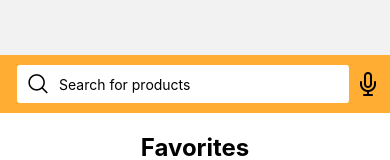
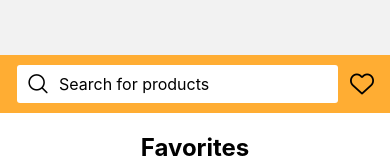
Before and after one commit to Ikshita-N/Construction-Ecommerce, a React Native app: screen /Fav in a window 390 px wide. Shown: the top 160 px of the page. Built offline with nearby package versions, Linux system fonts and the light colour scheme.

Commit message:
fav update

```diff
--- a/IpAddressUtils.js
+++ b/IpAddressUtils.js
@@ -1,4 +1,4 @@
-let ipAddress = '10.200.33.253';
+let ipAddress = '192.168.0.164';
 
 const setIpAddress = (newIpAddress) => {
   ipAddress = newIpAddress;
--- a/components/CategoryProduct.js
+++ b/components/CategoryProduct.js
@@ -1,13 +1,38 @@
-import React from 'react';
-import { View, Text, Image, StyleSheet, TouchableOpacity } from 'react-native';
-import { AirbnbRating } from 'react-native-ratings';
-import { useNavigation } from '@react-navigation/native';
+import React from "react";
+import {
+  View,
+  Text,
+  Image,
+  StyleSheet,
+  TouchableOpacity,
+  Button,
+} from "react-native";
+import { AirbnbRating } from "react-native-ratings";
+import { useNavigation, useRoute } from "@react-navigation/native";
+import { useDispatch } from "react-redux";
+import { addToCart } from "../redux/CartReducer";
+import { removeFromFavorites } from "../redux/FavReducer";
+import { AntDesign } from "@expo/vector-icons";
 
-const CategoryProduct = ({ item }) => {
-  const { id, title, images, price, rating, mrp, reviews, category, description, keyFeatures, specifications } = item;
+const CategoryProduct = ({ item, isFavorite = false }) => {
+  const {
+    id,
+    title,
+    images,
+    price,
+    rating,
+    mrp,
+    reviews,
+    category,
+    description,
+    keyFeatures,
+    specifications,
+  } = item;
   const image = images[0];
   const discount = Math.round(((mrp - price) / mrp) * 100);
   const navigation = useNavigation();
+  const dispatch = useDispatch();
+  const route = useRoute(); // Using useRoute hook to access route object
 
   const navigateToProductInfo = () => {
     navigation.navigate("Info", {
@@ -26,6 +51,19 @@ const CategoryProduct = ({ item }) => {
     });
   };
 
+  const handleAddToCart = () => {
+    dispatch(addToCart(item));
+    navigation.navigate("Cart"); // Navigate to Cart after adding to cart
+  };
+
+  const handleRemoveFromFavorites = () => {
+    dispatch(removeFromFavorites(item));
+  };
+
+  const addItemToCart = () => {
+    dispatch(addToCart(item));
+  };
+
   return (
     <View style={styles.categoryProduct}>
       <TouchableOpacity onPress={navigateToProductInfo}>
@@ -37,7 +75,9 @@ const CategoryProduct = ({ item }) => {
         </TouchableOpacity>
         <Text style={styles.productPrice}>
           ₹{price} <Text style={styles.mrp}>M.R.P: ₹{mrp}</Text>
-          {discount > 0 && <Text style={styles.discount}> ({discount}% off)</Text>}
+          {discount > 0 && (
+            <Text style={styles.discount}> ({discount}% off)</Text>
+          )}
         </Text>
         <View style={styles.rating}>
           <AirbnbRating
@@ -47,8 +87,27 @@ const CategoryProduct = ({ item }) => {
             size={20}
             isDisabled
           />
-          <Text style={styles.ratingText}>{rating} Rated by {reviews.length}</Text>
+          <Text style={styles.ratingText}>
+            {rating} Rated by {reviews.length}
+          </Text>
         </View>
+        {isFavorite && (
+          <View style={styles.buttonsContainer}>
+            <Button
+              title="Add to Cart"
+              onPress={() => {
+                addItemToCart();
+                handleAddToCart();
+              }}
+            />
+            <TouchableOpacity
+              onPress={handleRemoveFromFavorites}
+              style={styles.deleteIcon}
+            >
+              <AntDesign name="delete" size={20} color="red" />
+            </TouchableOpacity>
+          </View>
+        )}
       </View>
     </View>
   );
@@ -56,44 +115,52 @@ const CategoryProduct = ({ item }) => {
 
 const styles = StyleSheet.create({
   categoryProduct: {
-    flexDirection: 'row',
+    flexDirection: "row",
     padding: 10,
-    backgroundColor: 'white',
+    backgroundColor: "white",
     borderBottomWidth: 1,
-    borderBottomColor: '#eee',
+    borderBottomColor: "#eee",
   },
   productImage: {
     width: 100,
     height: 100,
-    resizeMode: 'contain',
+    resizeMode: "contain",
   },
   productInfo: {
     flex: 1,
     paddingLeft: 10,
-    justifyContent: 'center',
+    justifyContent: "center",
   },
   productTitle: {
     fontSize: 16,
-    fontWeight: 'bold',
+    fontWeight: "bold",
   },
   productPrice: {
     fontSize: 16,
-    color: '#333',
+    color: "#333",
   },
   mrp: {
-    textDecorationLine: 'line-through',
-    color: '#999',
+    textDecorationLine: "line-through",
+    color: "#999",
   },
   discount: {
-    color: '#d9534f',
+    color: "#d9534f",
   },
   rating: {
-    flexDirection: 'row',
-    alignItems: 'center',
+    flexDirection: "row",
+    alignItems: "center",
   },
   ratingText: {
     marginLeft: 5,
-    color: '#888',
+    color: "#888",
+  },
+  buttonsContainer: {
+    flexDirection: "row",
+    marginTop: 10,
+    alignItems: "center",
+  },
+  deleteIcon: {
+    marginLeft: 10,
   },
 });
 
--- a/components/header/Header.js
+++ b/components/header/Header.js
@@ -1,4 +1,4 @@
-import React, { useState, useEffect, useCallback } from "react";
+import React, { useState, useEffect } from "react";
 import {
   Pressable,
   StyleSheet,
@@ -7,21 +7,18 @@ import {
   View,
   Keyboard,
 } from "react-native";
-import {
-  AntDesign,
-  Feather,
-  Ionicons,
-  MaterialIcons,
-} from "@expo/vector-icons";
+import { AntDesign, MaterialIcons } from "@expo/vector-icons";
 import AsyncStorage from "@react-native-async-storage/async-storage";
 import axios from "axios";
 import { getIpAddress } from "../../IpAddressUtils";
-import { useFocusEffect } from "@react-navigation/native";
+import { useNavigation } from "@react-navigation/native";
+import Favorites from "../../screens/Favorites";
 
 const Header = ({ setModalVisible, modalVisible }) => {
   const [defaultAddress, setDefaultAddress] = useState(null);
   const [searchQuery, setSearchQuery] = useState("");
   const ipAddress = getIpAddress();
+  const navigation = useNavigation();
 
   const fetchDefaultAddress = async () => {
     try {
@@ -35,14 +32,17 @@ const Header = ({ setModalVisible, modalVisible }) => {
     }
   };
 
-  useFocusEffect(() => {
+  useEffect(() => {
     fetchDefaultAddress();
-  });
+  }, []);
 
   const handleSearch = () => {
     console.log("Searching for:", searchQuery);
+    Keyboard.dismiss();
+  };
 
-    Keyboard.dismiss();
+  const navigateToFavorites = () => {
+    navigation.navigate("Fav");
   };
 
   return (
@@ -63,14 +63,21 @@ const Header = ({ setModalVisible, modalVisible }) => {
             style={styles.searchInput}
           />
         </Pressable>
-        <Feather name="mic" size={24} color="black" />
+        <Pressable onPress={navigateToFavorites} style={styles.favoriteContainer}>
+          <AntDesign
+            style={styles.favoriteIcon}
+            name="hearto"
+            size={24}
+            color="black"
+          />
+        </Pressable>
       </View>
 
       <Pressable
         onPress={() => setModalVisible(!modalVisible)}
         style={styles.locationBar}
       >
-        <Ionicons name="location-outline" size={24} color="black" />
+        <MaterialIcons name="location-on" size={24} color="black" />
         <Pressable>
           {defaultAddress ? (
             <Text>
@@ -96,23 +103,31 @@ const styles = StyleSheet.create({
     padding: 10,
     flexDirection: "row",
     alignItems: "center",
+    justifyContent: "space-between", // Ensure icons are aligned at opposite ends
   },
   searchBar: {
     flexDirection: "row",
     alignItems: "center",
-    marginHorizontal: 7,
     gap: 10,
     backgroundColor: "white",
     borderRadius: 3,
     height: 38,
     flex: 1,
+    paddingHorizontal: 10,
   },
   searchIcon: {
     paddingLeft: 10,
   },
   searchInput: {
     flex: 1,
-    padding: 10,
+    paddingVertical: 8, // Adjust input padding
+    fontSize: 16, // Adjust input font size
+  },
+  favoriteContainer: {
+    padding: 5, // Adjust padding around the heart icon
+  },
+  favoriteIcon: {
+    paddingRight: 1,
   },
   locationBar: {
     flexDirection: "row",
--- a/navigation/StackNavigator.js
+++ b/navigation/StackNavigator.js
@@ -65,6 +65,8 @@ const StackNavigator = () => {
               ),
           }}
         />
+
+
 
         <Tab.Screen
           name="Cart"
--- a/screens/CartScreen.js
+++ b/screens/CartScreen.js
@@ -7,7 +7,7 @@ import {
   TextInput,
   Image,
 } from "react-native";
-import React from "react";
+import React, { useState } from "react";
 import { Feather } from "@expo/vector-icons";
 import { AntDesign } from "@expo/vector-icons";
 import { useDispatch, useSelector } from "react-redux";
@@ -17,11 +17,10 @@ import {
   removeFromCart,
 } from "../redux/CartReducer";
 import { useNavigation } from "@react-navigation/native";
-import Categories from "../Categories/index";
-import { Products } from "../data";
 
 const CartScreen = () => {
   const cart = useSelector((state) => state.cart.cart);
+  const [searchQuery, setSearchQuery] = useState("");
   console.log(cart);
   const total = cart
     ?.map((item) => item.price * item.quantity)
@@ -37,38 +36,39 @@ const CartScreen = () => {
     dispatch(removeFromCart(item));
   };
   const navigation = useNavigation();
+  const handleSearch = () => {
+    console.log("Searching for:", searchQuery);
+    Keyboard.dismiss();
+  };
+  const navigateToFavorites = () => {
+    navigation.navigate("Fav");
+  };
   return (
     <ScrollView style={{ marginTop: 55, flex: 1, backgroundColor: "white" }}>
-      <View
-        style={{
-          backgroundColor: "#FFAD33",
-          padding: 10,
-          flexDirection: "row",
-          alignItems: "center",
-        }}
-      >
-        <Pressable
-          style={{
-            flexDirection: "row",
-            alignItems: "center",
-            marginHorizontal: 7,
-            gap: 10,
-            backgroundColor: "white",
-            borderRadius: 3,
-            height: 38,
-            flex: 1,
-          }}
-        >
+       <View style={styles.header}>
+        <Pressable style={styles.searchBar}>
           <AntDesign
-            style={{ paddingLeft: 10 }}
+            style={styles.searchIcon}
             name="search1"
             size={22}
             color="black"
           />
-          <TextInput placeholder="Search for products" />
+          <TextInput
+            placeholder="Search for products"
+            value={searchQuery}
+            onChangeText={setSearchQuery}
+            onSubmitEditing={handleSearch}
+            style={styles.searchInput}
+          />
         </Pressable>
-
-        <Feather name="mic" size={24} color="black" />
+        <Pressable onPress={navigateToFavorites} style={styles.favoriteContainer}>
+          <AntDesign
+            style={styles.favoriteIcon}
+            name="hearto"
+            size={24}
+            color="black"
+          />
+        </Pressable>
       </View>
 
       <View style={{ padding: 10, flexDirection: "row", alignItems: "center" }}>
@@ -270,4 +270,43 @@ const CartScreen = () => {
 
 export default CartScreen;
 
-const styles = StyleSheet.create({});
+const styles = StyleSheet.create({
+  header: {
+    backgroundColor: "#FFAD33",
+    padding: 10,
+    flexDirection: "row",
+    alignItems: "center",
+    justifyContent: "space-between", // Ensure icons are aligned at opposite ends
+  },
+  searchBar: {
+    flexDirection: "row",
+    alignItems: "center",
+    gap: 10,
+    backgroundColor: "white",
+    borderRadius: 3,
+    height: 38,
+    flex: 1,
+    paddingHorizontal: 10,
+  },
+  searchIcon: {
+    paddingLeft: 10,
+  },
+  searchInput: {
+    flex: 1,
+    paddingVertical: 8, // Adjust input padding
+    fontSize: 16, // Adjust input font size
+  },
+  favoriteContainer: {
+    padding: 5, // Adjust padding around the heart icon
+  },
+  favoriteIcon: {
+    paddingRight: 1,
+  },
+  locationBar: {
+    flexDirection: "row",
+    alignItems: "center",
+    gap: 5,
+    padding: 10,
+    backgroundColor: "#FAC369",
+  },
+});
--- a/screens/Favorites.js
+++ b/screens/Favorites.js
@@ -1,11 +1,22 @@
-import React from "react";
+import React, { useState } from "react";
 import { View, FlatList, StyleSheet, Text, TextInput, Pressable, ScrollView } from "react-native";
 import { useSelector } from "react-redux";
 import CategoryProduct from "../components/CategoryProduct";
 import { AntDesign, Feather } from "@expo/vector-icons";
 
 const Favorites = () => {
+  const [searchQuery, setSearchQuery] = useState(""); // Correct placement of useState hook
+
   const favorites = useSelector((state) => state.favorites.favorites);
+
+  const handleSearch = () => {
+    console.log("Searching for:", searchQuery);
+    // Assuming you have a function to handle search
+  };
+
+  const navigateToFavorites = () => {
+    navigation.navigate("Fav");
+  };
 
   return (
     <ScrollView
@@ -20,10 +31,28 @@ const Favorites = () => {
         {/* Header and Search */}
         <View style={styles.header}>
           <Pressable style={styles.searchBar}>
-          <AntDesign style={styles.searchIcon} name="search1" size={22} color="black" />
-          <TextInput placeholder="Search for products" style={styles.searchInput} />
+            <AntDesign
+              style={styles.searchIcon}
+              name="search1"
+              size={22}
+              color="black"
+            />
+            <TextInput
+              placeholder="Search for products"
+              value={searchQuery}
+              onChangeText={setSearchQuery}
+              onSubmitEditing={handleSearch}
+              style={styles.searchInput}
+            />
           </Pressable>
-        <Feather name="mic" size={24} color="black" />
+          <Pressable onPress={navigateToFavorites} style={styles.favoriteContainer}>
+            <AntDesign
+              style={styles.favoriteIcon}
+              name="hearto"
+              size={24}
+              color="black"
+            />
+          </Pressable>
         </View>
         <Text style={styles.heading}>Favorites</Text>
         {favorites.length === 0 ? (
@@ -32,7 +61,7 @@ const Favorites = () => {
           <FlatList
             data={favorites}
             keyExtractor={(item) => item.id.toString()}
-          renderItem={({ item }) => <CategoryProduct item={item} />}
+            renderItem={({ item }) => <CategoryProduct item={item} isFavorite={true} />}
             contentContainerStyle={styles.list}
           />
         )}
@@ -65,9 +94,6 @@ const styles = StyleSheet.create({
   searchIcon: {
     paddingLeft: 10,
   },
-  searchInput: {
-    flex: 1,
-  },
   heading: {
     fontSize: 24,
     fontWeight: "bold",
@@ -84,6 +110,24 @@ const styles = StyleSheet.create({
   list: {
     paddingHorizontal: 10,
   },
+  searchInput: {
+    flex: 1,
+    paddingVertical: 8, // Adjust input padding
+    fontSize: 16, // Adjust input font size
+  },
+  favoriteContainer: {
+    padding: 5, // Adjust padding around the heart icon
+  },
+  favoriteIcon: {
+    paddingRight: 1,
+  },
+  locationBar: {
+    flexDirection: "row",
+    alignItems: "center",
+    gap: 5,
+    padding: 10,
+    backgroundColor: "#FAC369",
+  },
 });
 
 export default Favorites;
```
Lines whose indentation alone changed are shown as unchanged.
